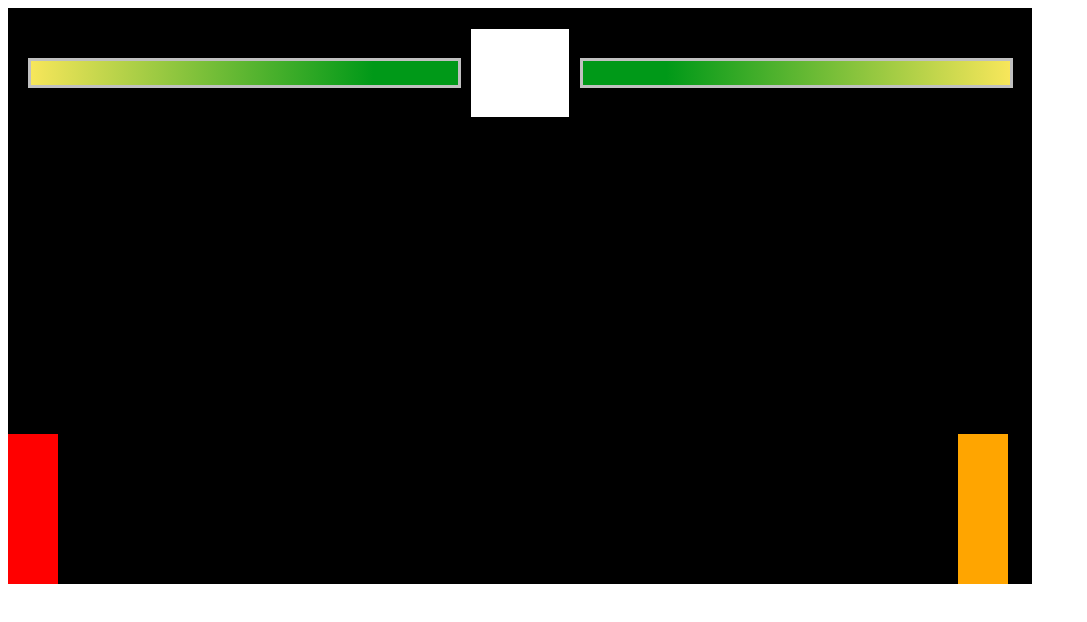
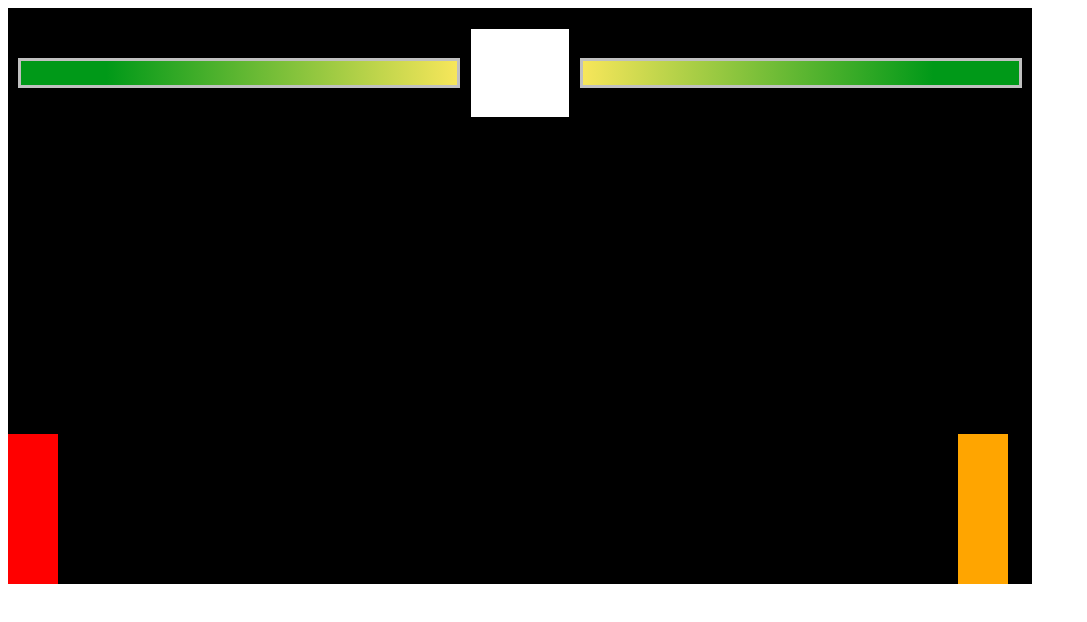
Before and after one commit to ffs108/mockFightingGame, a plain HTML site: page index.html in a window 1280 px wide. Shown: the whole page, without its empty margins (0-1087 px from the left). Drawn offline with Linux system fonts and the light colour scheme.

Commit message:
More hud fixing

```diff
--- a/index.js
+++ b/index.js
@@ -118,7 +118,7 @@ function animate(){
     if(rectCollision({rect1:enemy, rect2:player}) && enemy.isAttacking){
         enemy.isAttacking = false;
         player.health -= 15;
-        document.querySelector('#eHealth').style.width = player.health + "%";
+        document.querySelector('#pHealth').style.width = player.health + "%";
         console.log('hit');
     }
     //enemy copypaste but switch rect1 to enemy and 2 to player
--- a/style.css
+++ b/style.css
@@ -24,17 +24,19 @@
 }
 
 #pHealth{
-    background: linear-gradient(90deg, rgba(2,0,36,1) 0%, rgba(249,231,91,1) 0%, rgba(0,255,40,0.5991396360759493) 80%);
+    background: linear-gradient(270deg, rgba(2,0,36,1) 0%, rgba(249,231,91,1) 0%, rgba(0,255,40,0.5991396360759493) 80%);
     margin-right: 10px;
     height: 30px;
+    width: 100%;
     position: absolute;
     top: 0;
     bottom: 0;
-    left: 0;
     right: 0;
 }
 #pShadow{
-
+    position: absolute;
+    background:  whitesmoke;
+    opacity: .5;
 }
 
 #timer{
@@ -46,14 +48,14 @@
 }
 
 #eHealth{
-    background: linear-gradient(270deg, rgba(2,0,36,1) 0%, rgba(249,231,91,1) 0%, rgba(0,255,40,0.5991396360759493) 80%);
+    background: linear-gradient(90deg, rgba(2,0,36,1) 0%, rgba(249,231,91,1) 0%, rgba(0,255,40,0.5991396360759493) 80%);
     margin-left: 10px;
     height: 30px;
+    width: 100%;
     position: absolute;
     top: 0;
     bottom: 0;
     left: 0;
-    right: 0;
 }
 #eShadow{
     position: absolute;
@@ -65,17 +67,17 @@
     position: absolute;
     border: 3px solid silver;
     height: 30px;
-    width: 98%;
+    width: 100%;
     top: 0;
     bottom: 0;
-    left: 0;
     right: 0;
+    margin-right: 10px;
 }
 #eOutline{
     position: absolute;
     border: 3px solid silver;
     height: 30px;
-    width: 98%;
+    width: 100%;
     top: 0;
     bottom: 0;
     left: 0;
```
